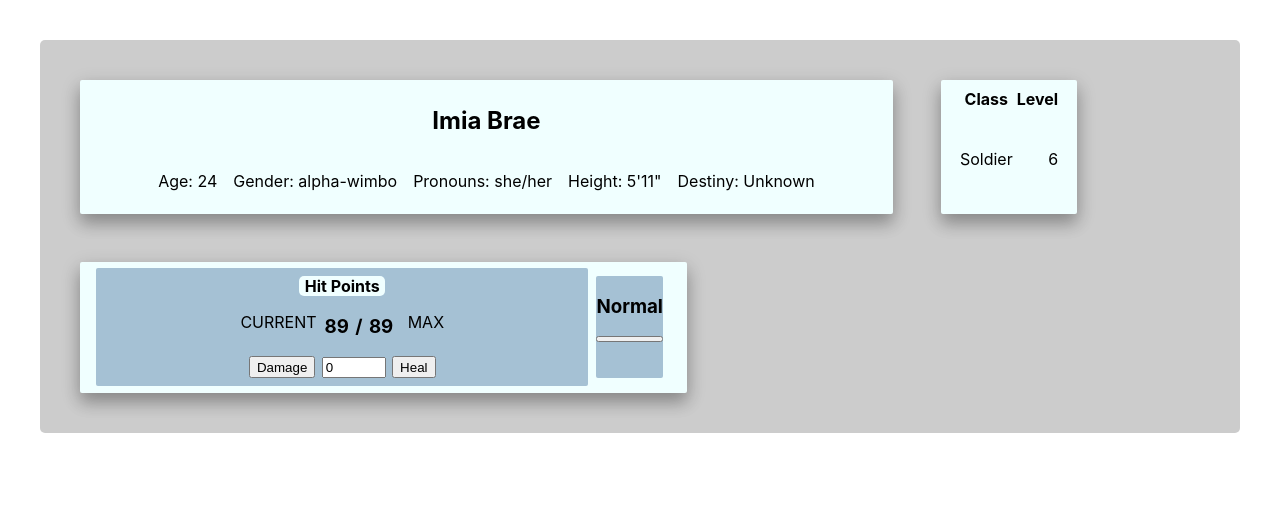
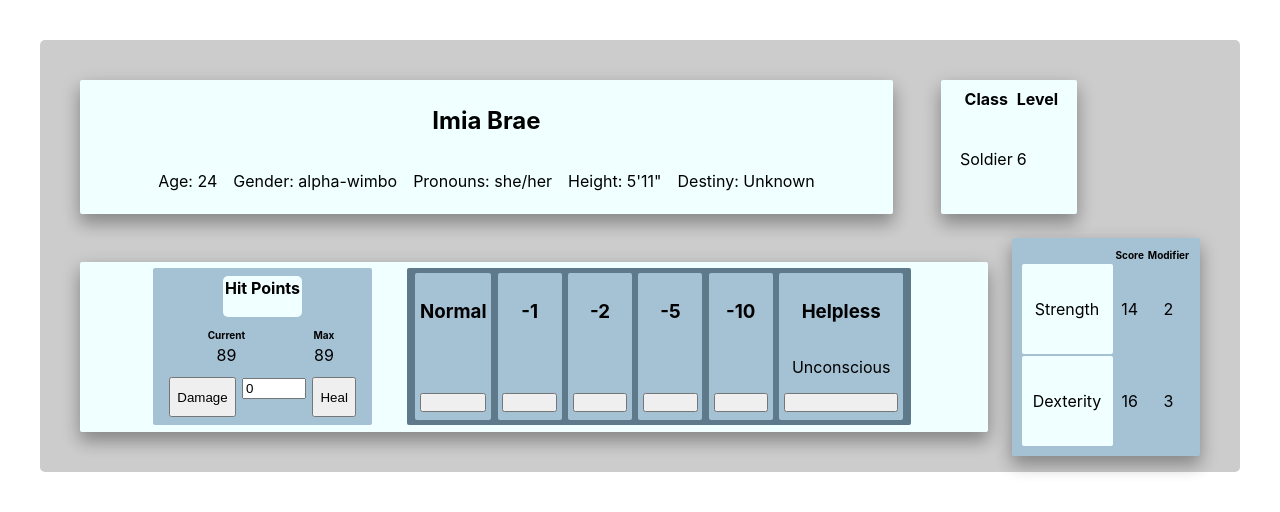
Before and after one commit to Olive251/CharacterKit-SWSE, a Next.js app: page /sampleCharacterSheet in a window 1280 px wide. Shown: the top 512 px of the page. Built offline with nearby package versions, Linux system fonts and the light colour scheme.

Commit message:
work on abilities card

```diff
--- /dev/null
+++ b/components/characterSheet/AbilitiesCard.jsx
@@ -0,0 +1,62 @@
+import styles from '../../styles/CharacterSheet.module.css';
+import {useState, useEffect} from 'react';
+
+const  getModifier = (score) => {
+    //
+    var modifier;
+
+    if (score >= 10) {
+        score = score -10;
+        modifier = Math.floor(score/2);
+    }
+    return modifier;
+}
+
+const AbilitiesCard = (abilities) => {
+
+    var abilities = abilities.abilities;
+
+    const [strength, setStrength] = useState();
+    const [strMod, setStrMod] = useState();
+
+    const [dexterity, setDex] = useState();
+    const [dexMod, setDexMod] = useState();
+
+    useEffect( () => {
+        setStrength(abilities.strength);
+        let mod = getModifier(abilities.strength);
+        setStrMod(mod);
+
+        setDex(abilities.dexterity);
+        mod = getModifier(abilities.dexterity);
+        setDexMod(mod);
+    }, [])
+
+    return (
+        <div className={styles.abilitiesCard}>
+            <table>
+                <thead>
+                    <tr>
+                        <th> </th>
+                        <th>Score</th>
+                        <th>Modifier</th>
+                    </tr>
+                </thead>
+                <tbody>
+                    <tr>
+                        <td className={styles.boldCell}>Strength</td>
+                        <td>{strength}</td>
+                        <td>{strMod}</td>
+                    </tr>
+                    <tr>
+                        <td className={styles.boldCell}>Dexterity</td>
+                        <td>{dexterity}</td>
+                        <td>{dexMod}</td>
+                    </tr>
+                </tbody>
+            </table>
+        </div>
+    )
+}
+
+export default AbilitiesCard;
--- a/components/characterSheet/ConditionTracker.jsx
+++ b/components/characterSheet/ConditionTracker.jsx
@@ -8,11 +8,36 @@ const ConditionTracker = ({condition}) => {
 
             <div className={styles.conditionCard}>
             <h3>Normal</h3>
-            <button onClick={()=> {
+            <button onClick={()=> { console.log("set condition: Normal")}}> </button>
+            </div>
 
-            }}> </button>
+            <div className={styles.conditionCard}>
+                <h3>-1</h3>
+                <button onClick={()=> { console.log("set condition: -1")}}> </button>
+            </div>
+
+            <div className={styles.conditionCard}>
+                <h3>-2</h3>
+                <button onClick={()=> { console.log("set condition: -2") }}> </button>
+            </div>
+
+            <div className={styles.conditionCard}>
+                <h3>-5</h3>
+                <button onClick={()=> { console.log("set condition: -5") }}> </button>
+            </div>
+
+            <div className={styles.conditionCard}>
+                <h3>-10</h3>
+                <button onClick={()=> { console.log("set condition: -10") }}> </button>
+            </div>
+
+            <div className={styles.conditionCard}>
+                <h3>Helpless</h3>
+                <p>Unconscious</p>
+                <button onClick={()=> { console.log("set condition: Helpless") }}> </button>
+            </div>
         </div>
-        </div>
+
     )
 }
 
--- a/components/characterSheet/hitPointsCard.jsx
+++ b/components/characterSheet/hitPointsCard.jsx
@@ -10,15 +10,27 @@ const HitPointsCard = ({hp}) => {
         setHealthMod(e.target.value)
     }
 
+    //TODO change current HP display into a table
     return (
         <div className={styles.hpCard}>
 
             <h4>Hit Points</h4>
 
             <div className={styles.currentHPDisplay}>
-                <p>CURRENT</p><br/>
-                <h3>{currentHP}</h3><br/><h3>/</h3><br/><h3>{hp.maxHP}</h3>
-                <br/><p>MAX</p>
+                <table>
+                    <thead>
+                        <tr>
+                            <th>Current</th>
+                            <th>Max</th>
+                        </tr>
+                    </thead>
+                    <tbody>
+                        <tr>
+                            <td>{currentHP}</td>
+                            <td>{hp.maxHP}</td>
+                        </tr>
+                    </tbody>
+                </table>
             </div>
             <br/>
 
--- a/components/characterSheet/hp.jsx
+++ b/components/characterSheet/hp.jsx
@@ -3,14 +3,15 @@ import {useState, useEffect} from 'react';
 import HitPointsCard from './hitPointsCard';
 import ConditionTracker from './ConditionTracker';
 
+const HP = ({hp}) => {
 
-const HP = ({hp}) => {
-    let HP = hp;
-    let condition = hp.condition;
+    const [condition, setCondition] = useState();
+
+    useEffect(() => {setCondition(hp.condition)},[])
 
     return (
         <div className={styles.section}>
-            <HitPointsCard hp={HP}/>
+            <HitPointsCard hp={hp}/>
             <ConditionTracker condition={condition}/>
         </div>
     )
--- a/components/characterSheet/sheet.jsx
+++ b/components/characterSheet/sheet.jsx
@@ -3,10 +3,12 @@ import {useState, useEffect} from 'react';
 import BasicInfo from './BasicInfo';
 import HeroClassLvl from './heroClassLvl';
 import HP from './hp';
+import AbilitiesCard from './AbilitiesCard';
 
 const Sheet = ({character}) => {
 
     const basicInfo = character.basicInfo;
+    const abilities = character.abilities;
 
     return (
         <div className={styles.sheet}>
@@ -15,6 +17,8 @@ const Sheet = ({character}) => {
             <HeroClassLvl heroClass={character.heroClass}/>
 
             <HP hp={character.hp}/>
+
+            <AbilitiesCard abilities={character.abilities}/>
         </div>
     )
 }
--- a/package.json
+++ b/package.json
@@ -9,6 +9,7 @@
     "lint": "next lint"
   },
   "dependencies": {
+    "jotai": "^1.10.0",
     "mongoose": "^6.7.2",
     "next": "13.0.3",
     "react": "^18.2.0",
--- a/pages/sampleCharacterSheet.js
+++ b/pages/sampleCharacterSheet.js
@@ -23,6 +23,14 @@ const CharacterSheet = () => {
             current: 89,
             condition: 0,
         },
+        abilities: {
+            strength: 14,
+            dexterity: 16,
+            constitution: 15,
+            intelligence: 10,
+            wisdom: 16,
+            charisma: 18,
+        }
     });
 
     return(
--- a/styles/CharacterSheet.module.css
+++ b/styles/CharacterSheet.module.css
@@ -3,6 +3,15 @@
     display: flex;
     justify-content: center;
 }
+
+.row {
+    display: flex;
+    flex-direction: row;
+    width: 100%;
+    justify-content: center;
+    padding: .1rem;
+}
+
 .sheet {
     display: flex;
     flex-wrap: wrap;
@@ -36,10 +45,6 @@
 }
 .section table th {
     text-align: center;
-
-}
-.section table td {
-    text-align: right;
 }
 
 .hpCard {
@@ -51,38 +56,84 @@
     justify-content: center;
     background-color: rgb(165, 193, 212);
     border-radius: 2px;
-    max-width: fit-content;
+    max-width: 25%;
+    margin-inline-end: 2rem;
 }
 .hpCard h3{
     margin-inline-end: .4rem;
     text-align: center;
-
 }
 .hpCard h4 {
     background-color: azure;
     border-radius: 5px;
-    padding-inline: .35rem;
+    padding: .1rem;
     margin: 0;
 }
 .hpCard input {
     margin-inline: .4rem;
     width: 4rem;
 }
+
 .currentHPDisplay {
     width: 90%;
     display: flex;
-    flex-direction: row;
+    flex-direction: column;
     justify-content: center;
+    align-content: center;
+    text-align: center;
+}
+.currentHPDisplay table tbody {
+    text-align: center;
+}
+.currentHPDisplay table thead{
+    margin-top: .1rem;
+    font-size: x-small;
+}
+.currentHPDisplay .row p {
+    margin-bottom: .1rem;
 }
 .conditionTracker{
     display:flex;
     flex-direction: row;
     justify-content: space-between;
-    margin: .5rem;
+    margin-inline: .2rem;
+    padding: .3rem;
+    background-color:rgb(94, 121, 138);
+    border-radius: 2px;
 }
 .conditionCard{
     display:flex;
     flex-direction: column;
+    justify-content: space-between;
     background-color: rgb(165, 193, 212);
     border-radius: 2px;
+    padding: .5rem;
+    padding-inline: .3rem;
+    margin-inline: .2rem;
+    min-width:4rem;
+    text-align: center;
 }
+.conditionCard button {
+    min-height: 1.2rem;
+    min-width: 2rem;
+}
+
+.abilitiesCard {
+    display: flex;
+    background-color: rgb(165, 193, 212);
+    border-radius: 2px;
+    padding: .5rem;
+    box-shadow: 0 10px 16px 0 rgba(0,0,0,0.2),0 6px 20px 0 rgba(0,0,0,0.19) !important;
+}
+.abilitiesCard tbody {
+    text-align: center;
+}
+.abilitiesCard thead {
+    font-size: x-small;
+}
+
+.boldCell {
+    padding-inline: .7rem;
+    border-radius: 2px;
+    background-color: azure;
+}
```
Also changed, not shown: 1 other file (tests, documents, lock files or other folders).
